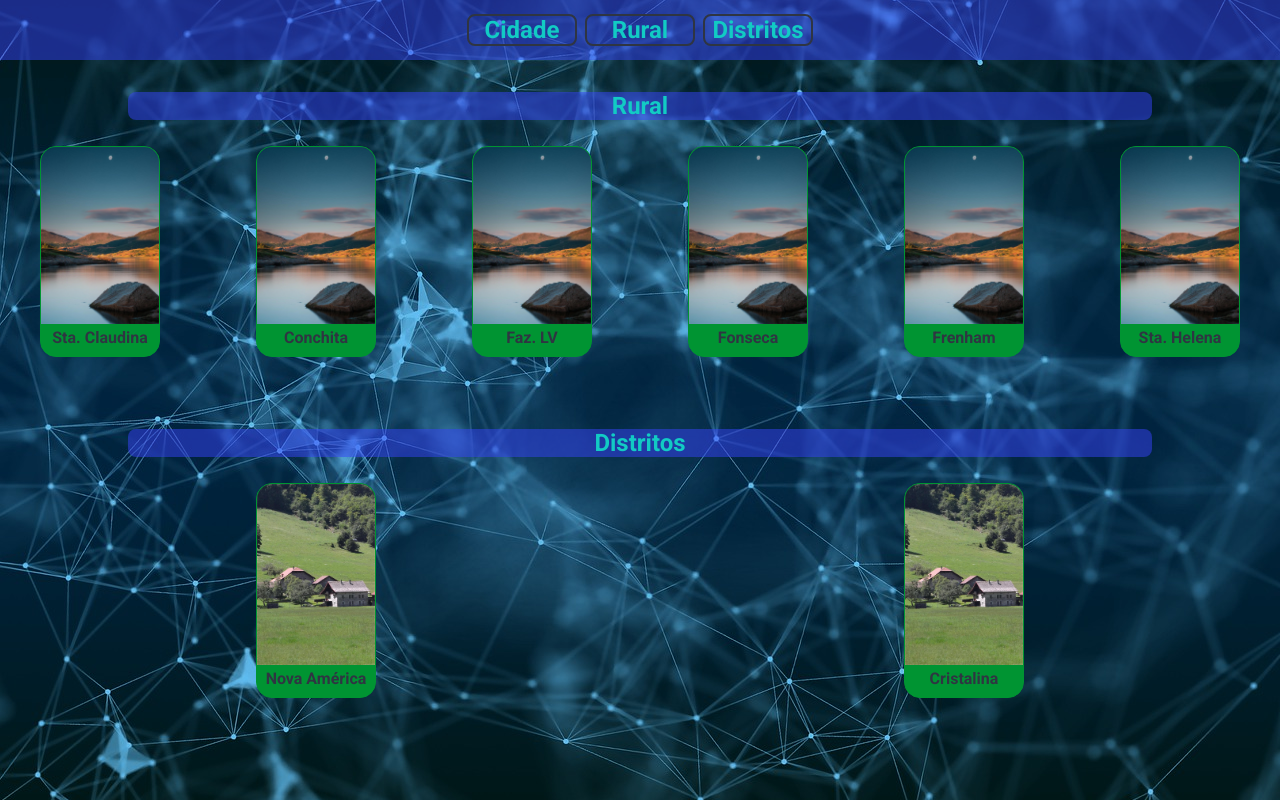
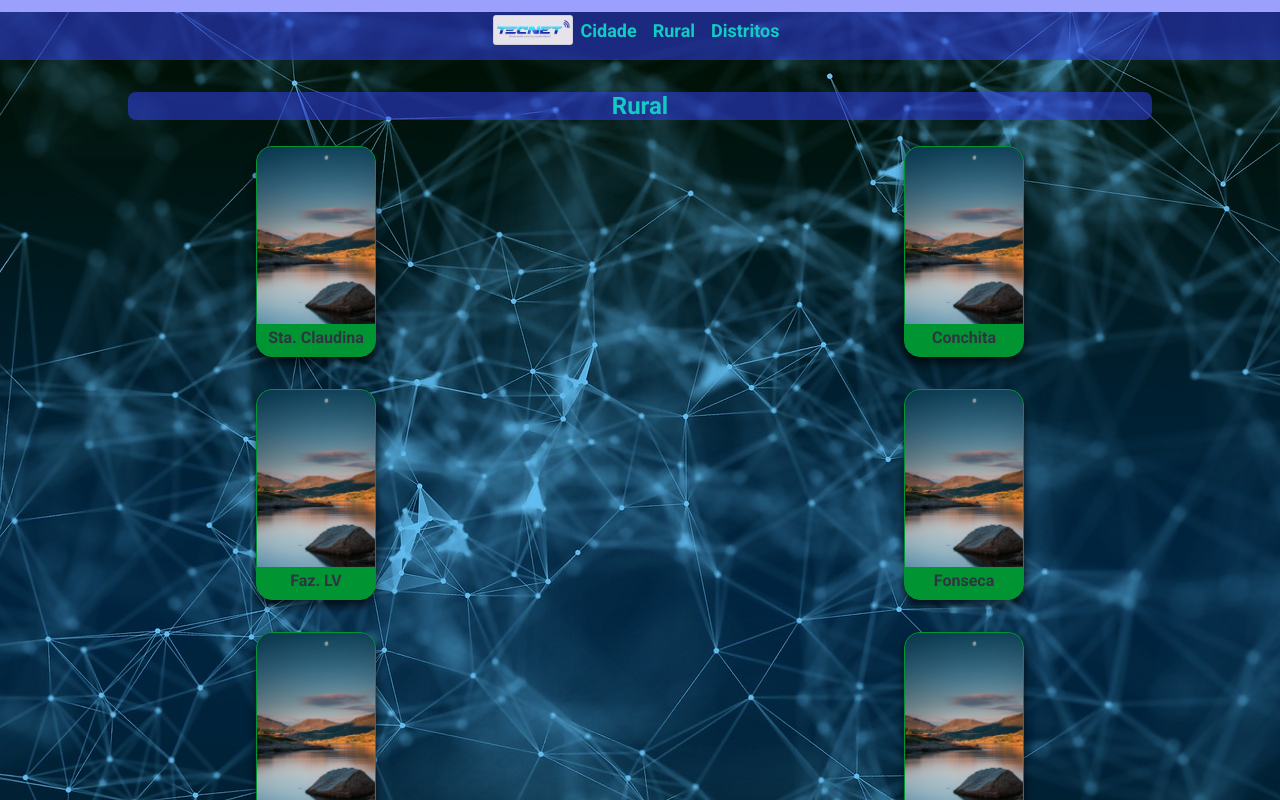
Before and after one commit to MarcosVSRamos/TecNetWorkspace, a React (Create React App) app: page / in a window 1280 px wide. Shown: the top 800 px of the page. Built offline with nearby package versions, Linux system fonts and the light colour scheme.

Commit message:
mudando styles

```diff
--- a/src/components/Header/index.tsx
+++ b/src/components/Header/index.tsx
@@ -1,7 +1,10 @@
-import { Div, Sections } from './styles'
+import { Div, Img, Sections } from './styles'
+
+import logo from '../../assets/images/logo.png'
 
 const Header = () => (
   <Div>
+    <Img src={logo} />
     <Sections>
       <li>
         <a>Cidade</a>
--- a/src/components/Header/styles.ts
+++ b/src/components/Header/styles.ts
@@ -8,19 +8,22 @@ export const Div = styled.div`
   display: flex;
   justify-content: center;
   align-items: center;
+  max-width: 100%;
+  display: flex;
+`
+export const Img = styled.img`
+  width: 80px;
+  max-width: 100%;
 `
 
 export const Sections = styled.ul`
   display: flex;
   text-align: center;
   justify-content: space-between;
-  font-size: 24px;
+  font-size: 18px;
   font-weight: bold;
 
   li {
-    border: solid 2px ${cores.cinza};
-    border-radius: 8px;
-    margin: 0 4px;
-    width: 110px;
+    margin: 0 8px;
   }
 `
--- a/src/components/Location/styles.ts
+++ b/src/components/Location/styles.ts
@@ -9,6 +9,7 @@ export const Card = styled.a`
   text-align: center;
   padding-bottom: 1px;
   border-radius: 16px;
+  box-shadow: 0px 6px 10px rgba(0, 0, 0, 0.7);
   overflow: hidden;
   display: block;
   margin: 8px;
--- a/src/components/LocationsList/styles.ts
+++ b/src/components/LocationsList/styles.ts
@@ -17,7 +17,7 @@ export const Container = styled.div`
 
 export const List = styled.ul`
   display: grid;
-  grid-template-columns: repeat(auto-fit, minmax(120px, 1fr));
+  grid-template-columns: 1fr 1fr;
   gap: 16px;
   margin-top: 18px;
   place-items: center;
```
Also changed, not shown: src/assets/images/logo.png (added).
